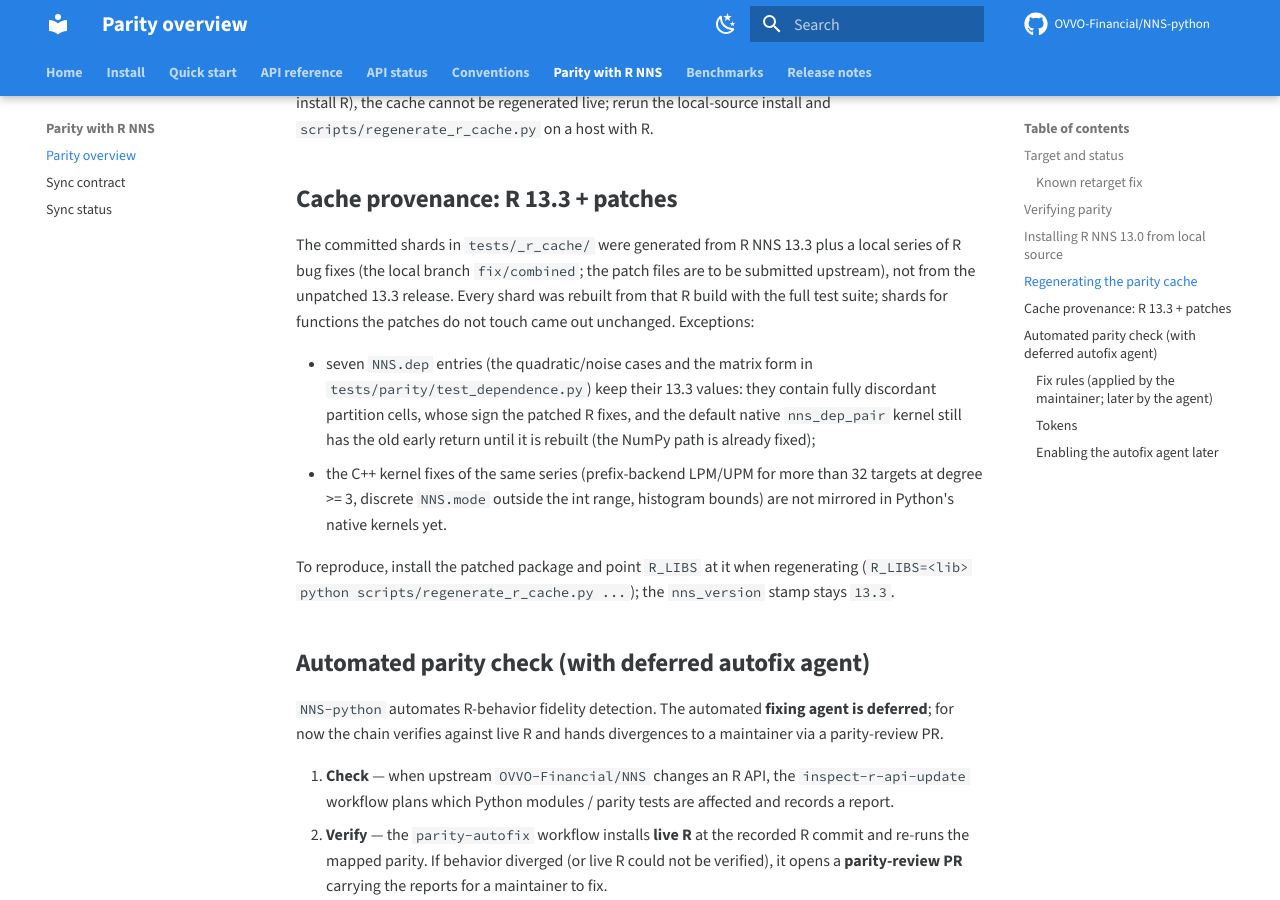
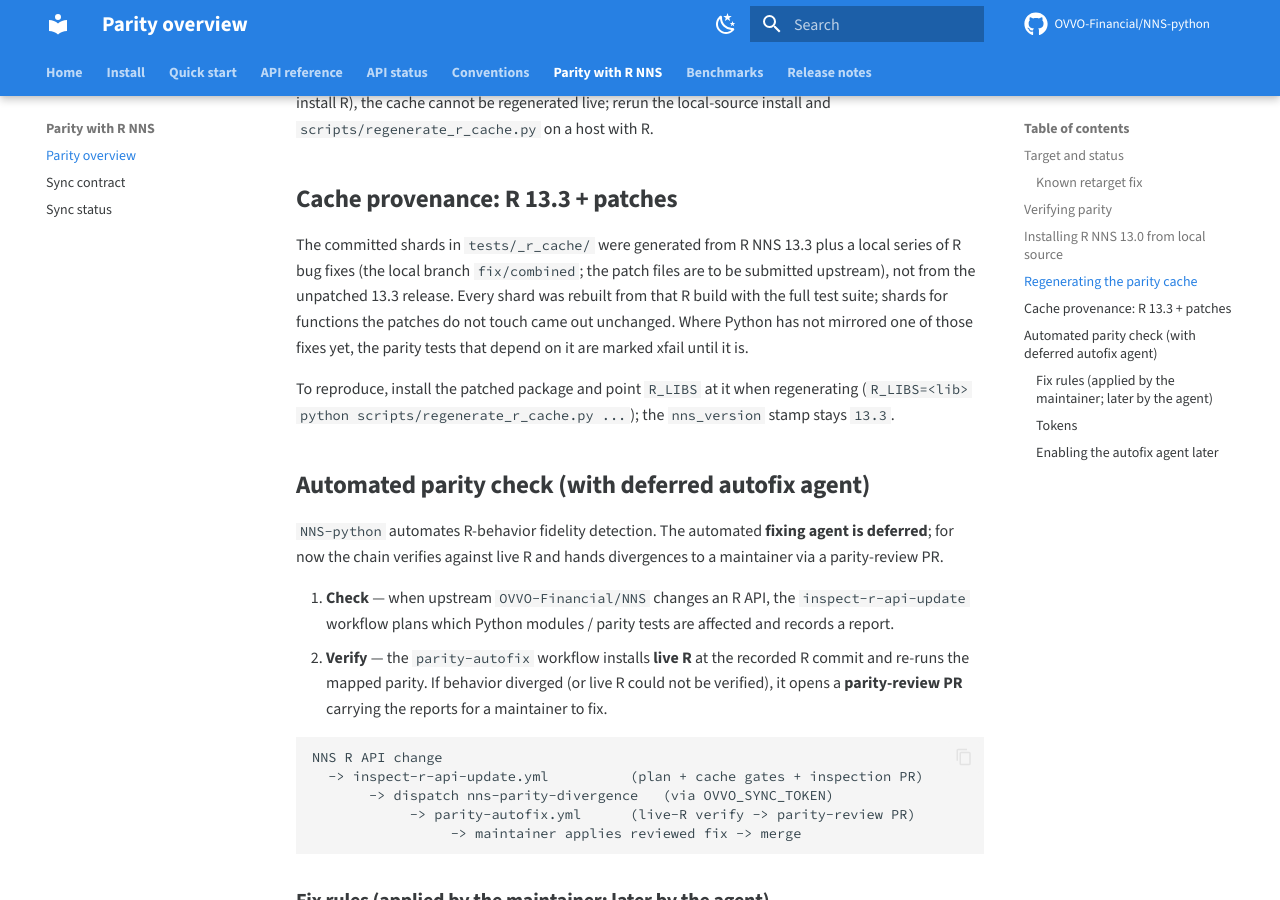
Before and after one commit to OVVO-Financial/NNS-python, an MkDocs documentation site: the page built from docs/parity.md, in a window 1280 px wide and 900 px high, scrolled down 2255 px. Built offline with MkDocs 1.6.1 and Material for MkDocs 9.7.7, drawn with Linux system fonts in a browser that asks for light colours; comment, search, counter and statistics services are not loaded.

Commit message:
docs: drop the parity cache exceptions the regeneration resolved
The NNS.dep entries are now recorded from the patched R and the native
kernels carry the core fixes, so neither listed exception holds any more.

```diff
--- a/docs/parity.md
+++ b/docs/parity.md
@@ -113,16 +113,8 @@
 local series of R bug fixes (the local branch `fix/combined`; the patch files
 are to be submitted upstream), not from the unpatched 13.3 release. Every shard
 was rebuilt from that R build with the full test suite; shards for functions the
-patches do not touch came out unchanged. Exceptions:
-
-- seven `NNS.dep` entries (the quadratic/noise cases and the matrix form in
-  `tests/parity/test_dependence.py`) keep their 13.3 values: they contain fully
-  discordant partition cells, whose sign the patched R fixes,
-  and the default native `nns_dep_pair` kernel still has the old early return
-  until it is rebuilt (the NumPy path is already fixed);
-- the C++ kernel fixes of the same series (prefix-backend LPM/UPM for more than
-  32 targets at degree >= 3, discrete `NNS.mode` outside the int range, histogram
-  bounds) are not mirrored in Python's native kernels yet.
+patches do not touch came out unchanged. Where Python has not mirrored one of
+those fixes yet, the parity tests that depend on it are marked xfail until it is.
 
 To reproduce, install the patched package and point `R_LIBS` at it when
 regenerating (`R_LIBS=<lib> python scripts/regenerate_r_cache.py ...`); the
```
